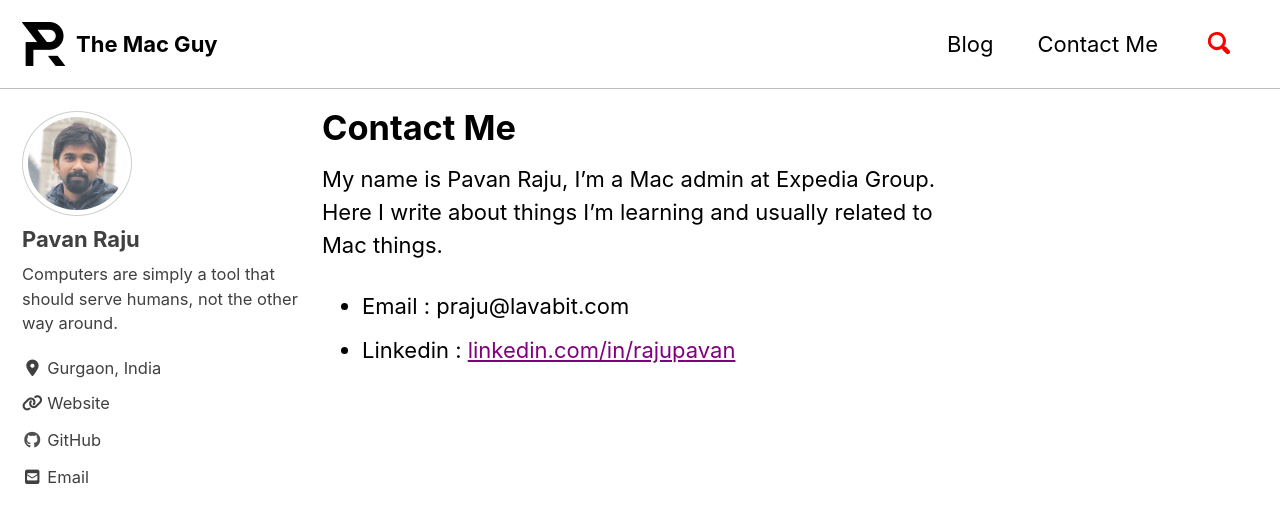
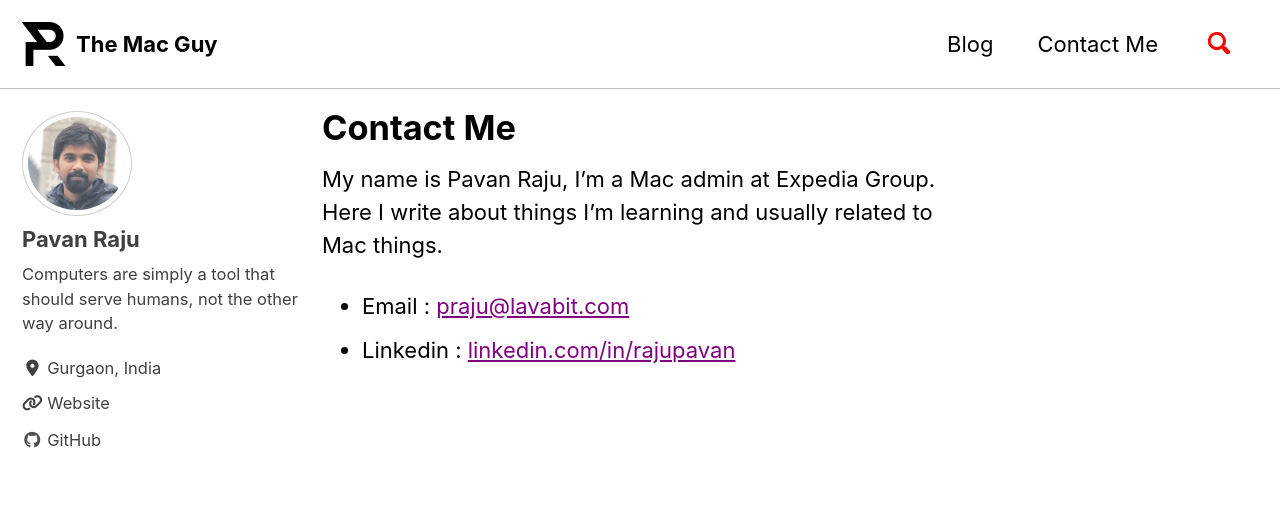
Before and after one commit to iampavan/themacguy, a Jekyll site: the page built from _pages/contact.md, in a window 1280 px wide and 900 px high. Shown: the top 523 px of the window. Built offline with Jekyll 4.4.1, drawn with Linux system fonts in a browser that asks for light colours; cached includes are drawn as plain includes; nearby versions of some CDN libraries; part of the change alters nothing that is shown.

Commit message:
Refactoring Email ID

```diff
--- a/_config.yml
+++ b/_config.yml
@@ -110,7 +110,7 @@ author:
   avatar           : "/images/portrait-2.jpg" # path of avatar image, e.g. "/assets/images/bio-photo.jpg"
   bio              : "Computers are simply a tool that should serve humans, not the other way around."
   location         : "Gurgaon, India"
-  email            : "praju@lavabit.com"
+  email            :
   links:
     - label: "Email"
       icon: "fas fa-fw fa-envelope-square"
--- a/_pages/contact.md
+++ b/_pages/contact.md
@@ -5,8 +5,8 @@ permalink: /contact/
 
 My name is Pavan Raju, I'm a Mac admin at Expedia Group. Here I write about things I'm learning and usually related to Mac things.
 
-- Email : praju@lavabit.com
+- Email : [praju@lavabit.com][email-link]{:target="_blank"}
 - Linkedin : [linkedin.com/in/rajupavan][Linkedin-page]{:target="_blank"}
 
-
+[email-link]: https://mail.google.com/mail/?view=cm&fs=1&tf=1&to=praju@lavabit.com
 [Linkedin-page]: https://www.linkedin.com/in/rajupavan/
```
